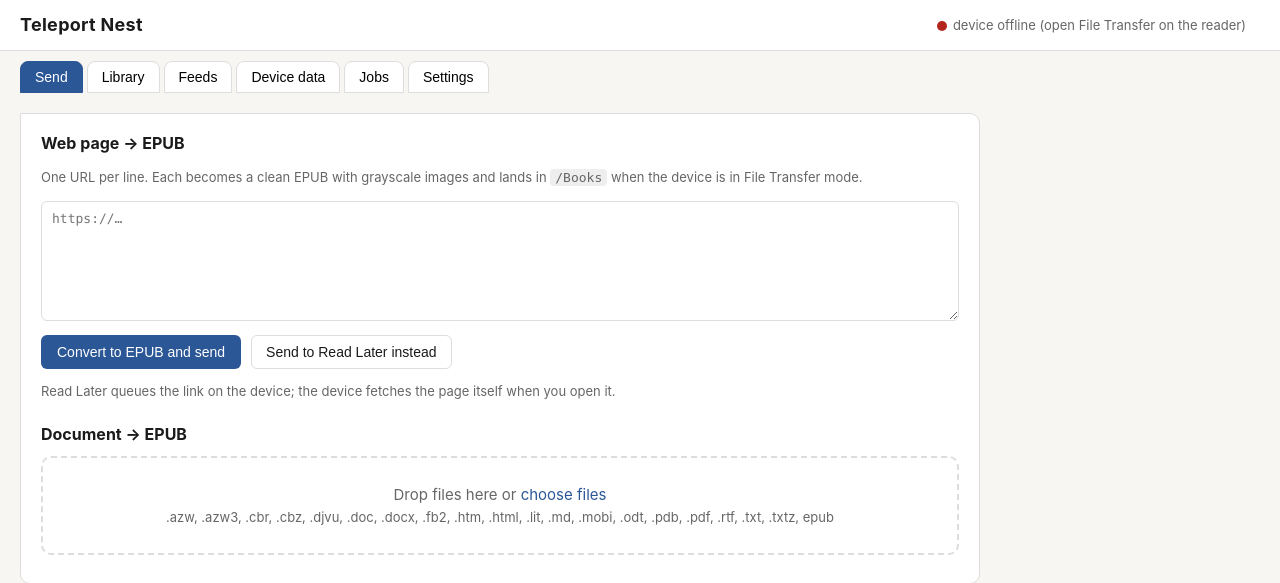
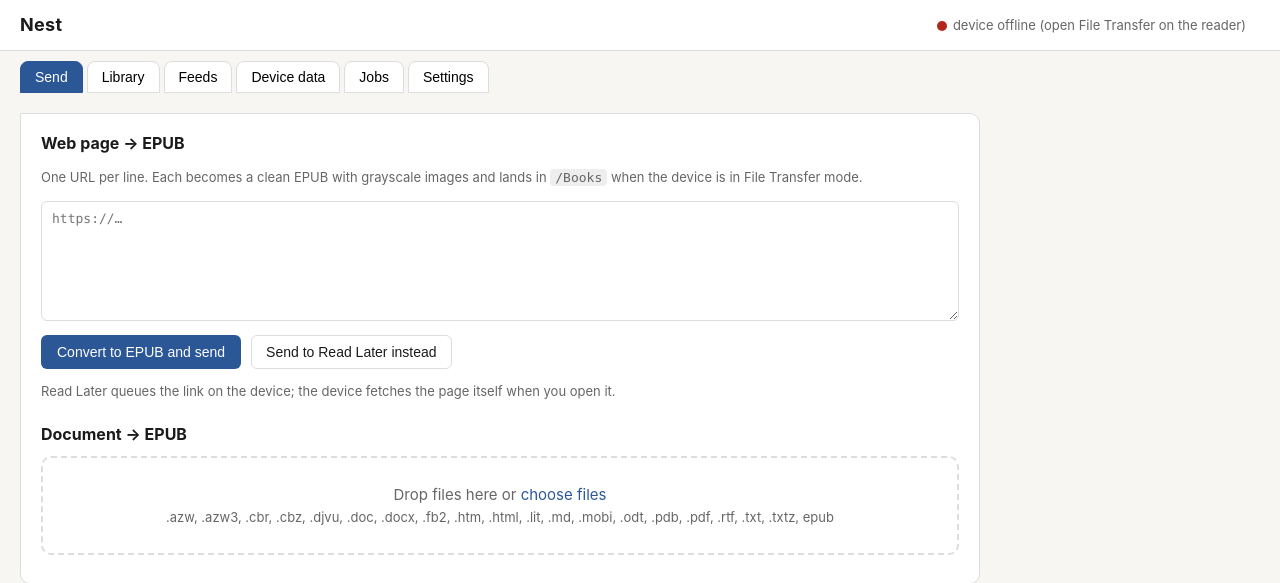
Before and after one commit to AsrorbekQ/teleport-nest, a FastAPI app: page / in a window 1280 px wide. Shown: the top 583 px of the page. Run offline with FastAPI, Linux system fonts and the light colour scheme; data that the repository does not hold is empty.

Commit message:
chore: the app is called Nest; the firmware is Teleport
Co-Authored-By: Claude Fable 5.1 <noreply@anthropic.com>
Claude-Session: https://claude.ai/code/session_01LpFKsgrU4mbsV3G25PR4KZ

```diff
--- a/nest/app.py
+++ b/nest/app.py
@@ -1,4 +1,4 @@
-"""Teleport Nest: FastAPI app serving the single-page UI and its JSON API."""
+"""Nest: FastAPI app serving the single-page UI and its JSON API."""
 
 from __future__ import annotations
 
@@ -28,7 +28,7 @@ def create_app(config: Config | None = None, device: DeviceClient | None = None,
     db = db or Database(DATA_DIR / "nest.sqlite")
     device = device or DeviceClient(config.device_urls, config.device_timeout)
     runner = JobRunner(config, db, device)
-    app = FastAPI(title="Teleport Nest")
+    app = FastAPI(title="Nest")
     app.state.config = config
     app.state.db = db
     app.state.device = device
--- a/nest/epub.py
+++ b/nest/epub.py
@@ -30,7 +30,7 @@ class Image:
 @dataclass
 class Book:
     title: str
-    author: str = "Teleport Nest"
+    author: str = "Nest"
     language: str = "en"
     chapters: list[Chapter] = field(default_factory=list)
     images: list[Image] = field(default_factory=list)
--- a/nest/extract.py
+++ b/nest/extract.py
@@ -17,7 +17,7 @@ from .epub import Image
 
 USER_AGENT = (
     "Mozilla/5.0 (Macintosh; Intel Mac OS X 10_15_7) AppleWebKit/605.1.15 (KHTML, like Gecko) "
-    "Version/17.4 Safari/605.1.15 TeleportNest/1.0"
+    "Version/17.4 Safari/605.1.15 Nest/1.0"
 )
 MAX_IMAGE_BYTES = 4 * 1024 * 1024
 
--- a/nest/feeds.py
+++ b/nest/feeds.py
@@ -125,7 +125,7 @@ def build_digest(
         heading = f"{article.title}"
         chapters.append(Chapter(heading, f"<p><em>{item.feed_title}{' - ' + item.published if item.published else ''}</em></p>" + html_body, item.url))
     stamp = datetime.now().strftime("%Y-%m-%d %H:%M")
-    book = Book(title=f"Digest {stamp}", author="Teleport Nest", chapters=chapters, images=images,
+    book = Book(title=f"Digest {stamp}", author="Nest", chapters=chapters, images=images,
                 description=f"{len(chapters)} articles from {len(subscriptions)} feeds")
     path = out_dir / safe_filename(f"Digest {stamp}")
     path.write_bytes(build_epub(book))
--- a/nest/templates/index.html
+++ b/nest/templates/index.html
@@ -3,7 +3,7 @@
 <head>
 <meta charset="utf-8">
 <meta name="viewport" content="width=device-width, initial-scale=1">
-<title>Teleport Nest</title>
+<title>Nest</title>
 <style>
   :root { --ink: #1b1b1b; --muted: #666; --line: #ddd; --bg: #f7f6f2; --card: #fff; --accent: #2b5797; --ok: #2e7d32; --bad: #b3261e; }
   * { box-sizing: border-box; }
@@ -45,7 +45,7 @@
 </head>
 <body>
 <header>
-  <h1>Teleport Nest</h1>
+  <h1>Nest</h1>
   <div id="status"><span><span class="dot" id="dot"></span><span id="statusText">checking device…</span></span><span id="pending"></span></div>
 </header>
 <nav>
@@ -129,7 +129,7 @@
 
 <section id="tab-settings">
   <h2>Settings</h2>
-  <p>Edit <code>config.toml</code> in the Teleport Nest folder and restart. Current values:</p>
+  <p>Edit <code>config.toml</code> in the Nest folder and restart. Current values:</p>
   <table>
     <tr><th>Device URLs</th><td>{{ config.device_urls|join(", ") }}</td></tr>
     <tr><th>Books folder</th><td>{{ config.books_dir }}</td></tr>
```
Also changed, not shown: README.md, 2 other files.
